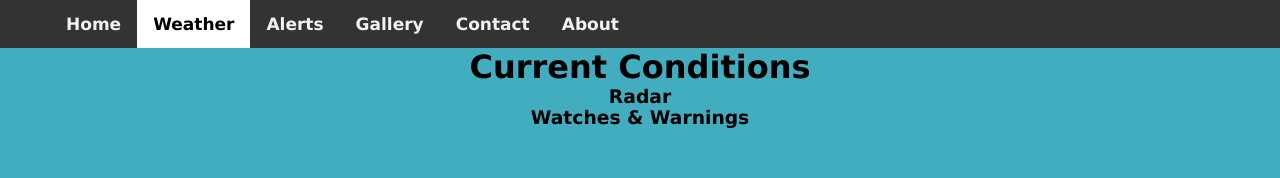
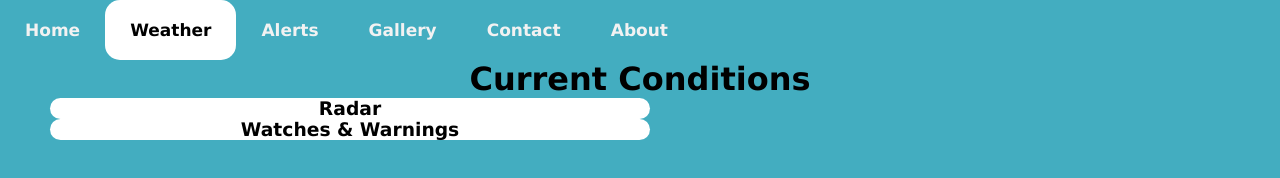
Before and after one commit to xRitchie91/txwx, a plain HTML site: page html/conditions.html in a window 1280 px wide. Drawn offline with Linux system fonts and the light colour scheme; files that its build step writes are made by us from their sources.

Commit message:
updated navbar
removed background and increased padding on navbar.

```diff
--- a/css/style.css
+++ b/css/style.css
@@ -4,15 +4,16 @@
 }
 
 .navbar {
-    background-color: #333;
+    background-color: transparent;
     overflow: hidden;
+    border-radius: 15px 15px;
   }
 
   /* Style the links inside the navigation bar */
   .navbar a {
     float: left;
     color: #f2f2f2;
-    padding: 14px 16px;
+    padding: 20px 25px;
     text-decoration: none;
     font-size: 17px;
     font-family: Verdana, Geneva, Tahoma, sans-serif;
@@ -23,18 +24,21 @@
   .navbar a:hover {
     background-color: lightslategray;
     color: black;
+    border-radius: 15px 15px;
   }
 
   /* Add a color to the active/current link */
   .navbar a.active {
     background-color: white;
     color: black;
+    border-radius: 15px 15px;
   }
 
-  /*Body*/
+/*Body*/
   body {
     background-color: #43adc0;
     align-content: center;
+    background-image: linear-gradient();
 
 }
 
@@ -54,6 +58,7 @@
 
 .images img:hover {
   opacity: .8;
+  border-radius: 15px 15px;
 }
 
 .pre{
@@ -62,6 +67,7 @@
   margin: auto;
   position: relative;
   overflow: hidden;
+  border-radius: 15px 15px 15px 15px;
 }
 
 .pre img {
@@ -77,16 +83,25 @@
   cursor: pointer;
 }
 
-div {
+main {
   float: none;
   height: auto;
   width: auto;
   padding: 0 50px;
+  background-color: #fff;
 }
 
-#column1, #column2 {
-  background-color: #43adc0;
-  opacity: .08;
+.column1, .column2 {
+  float: left;
+  height: auto;
+  width: 500px;
+  padding: 0 50px;
+  border-radius: 15px 15px 15px 15px;
+  background-color: #fff;
+}
+
+p {
+  align-content: center;
 }
 
 h1, h3 {
```
